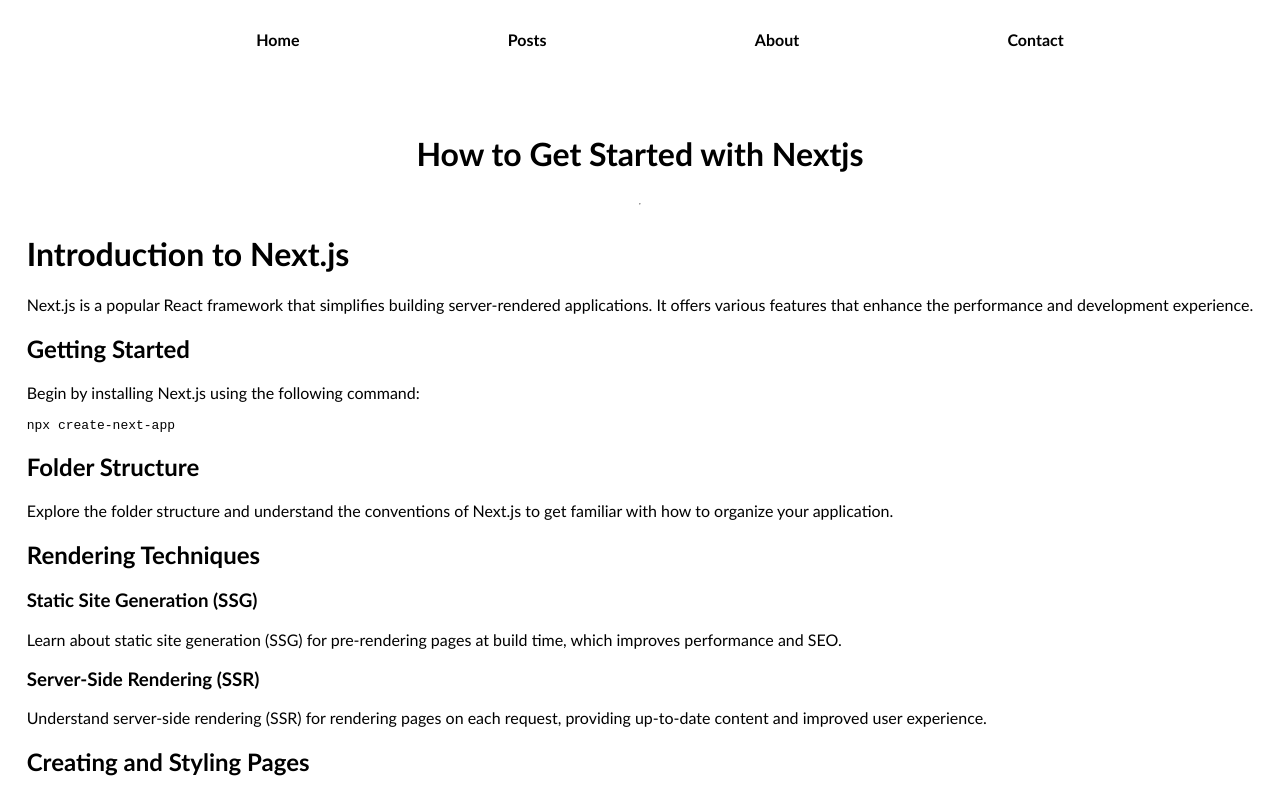
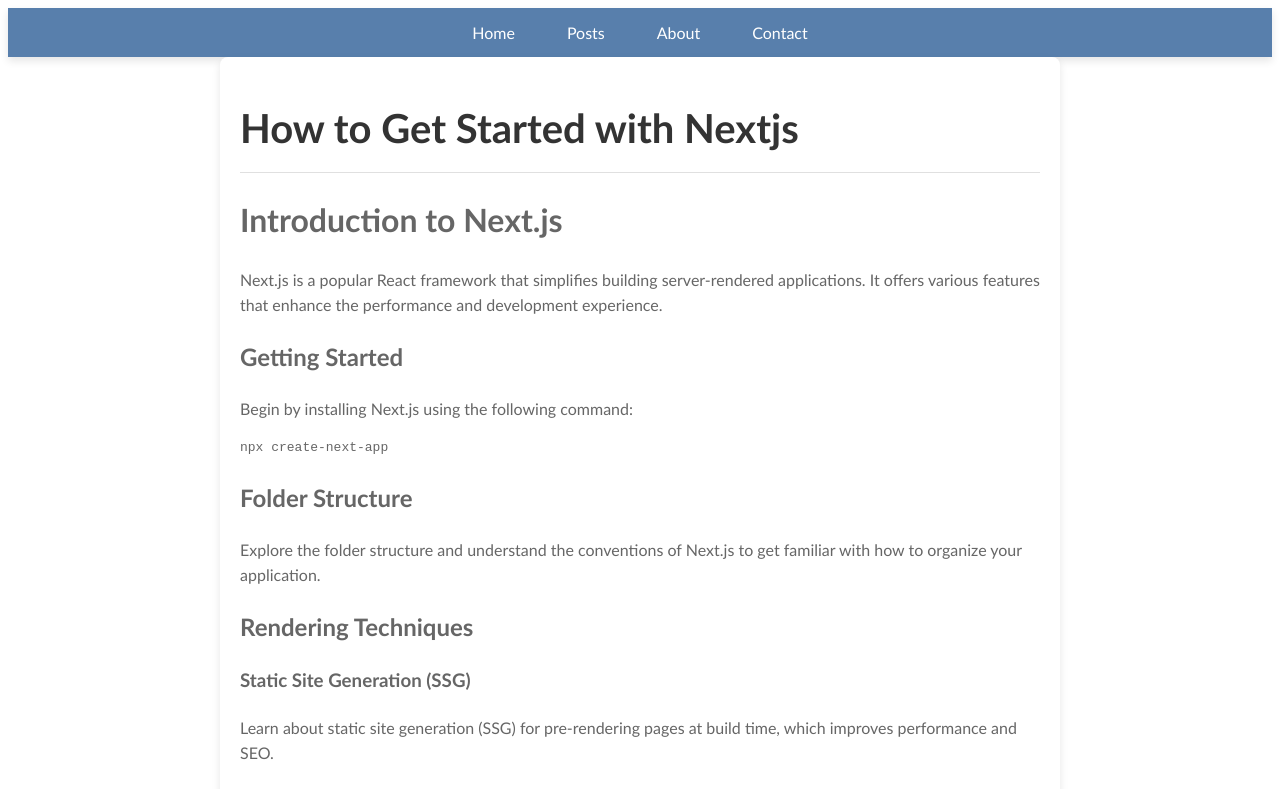
Before and after one commit to abdullahshafiq153/dev-dossier, a Next.js app: page /blogposts/how-to-get-started-with-nextjs in a window 1280 px wide. Shown: the top 789 px of the page. Built offline with nearby package versions, Linux system fonts and the light colour scheme.

Commit message:
styling and code cleaning

```diff
--- a/components/Navbar.js
+++ b/components/Navbar.js
@@ -1,6 +1,6 @@
 import React from "react";
 import Link from "next/link";
-import Styles from "../styles/Home.module.css";
+import Styles from "../styles/Navbar.module.css";
 
 const Navbar = () => {
   return (
--- a/pages/blogposts/[slug].js
+++ b/pages/blogposts/[slug].js
@@ -16,9 +16,13 @@
 
   return (
     <div className={Styles.main}>
-      <h1>{blog && blog.title}</h1>
-      <hr />
-      {blog && <div dangerouslySetInnerHTML={createMarkup(blog.content)}></div>}
+      <h1 className={Styles.title}>{blog ? blog.title : "Loading..."}</h1>
+      <hr className={Styles.separator} />
+      {blog ? (
+        <div className={Styles.content} dangerouslySetInnerHTML={createMarkup(blog.content)}></div>
+      ) : (
+        <p className={Styles.loading}>Loading content...</p>
+      )}
     </div>
   );
 };
--- a/styles/Home.module.css
+++ b/styles/Home.module.css
@@ -1,32 +1,75 @@
-.navbar{
-    margin-top: 10px;
+/* Main container styling */
+.main {
+    display: flex;
+    flex-direction: column;
+    align-items: center;
+    min-height: 100vh;
+    background: linear-gradient(135deg, #f6f9fc, #e9eff1);
+    padding: 20px;
   }
 
-.navbar ul {
-    margin-top: 30px;
+  /* Hero section styling */
+  .hero {
     display: flex;
-    justify-content: space-evenly;
-}
-.navbar ul li {
-    font-family: 'Trebuchet MS', 'Lucida Sans Unicode', 'Lucida Grande', 'Lucida Sans', Arial, sans-serif;
-    color:black;
-  text-decoration:none;
+    flex-direction: column;
+    align-items: center;
     text-align: center;
-  font-weight: bold;
-  list-style-type: none;
+    padding: 40px;
+    background: #ffffff;
+    border-radius: 8px;
+    box-shadow: 0 6px 12px rgba(0, 0, 0, 0.1);
+    margin-bottom: 40px; /* Added margin to separate from blog posts */
   }
 
-.navbar ul li a{
+  /* Hero content styling */
+  .heroContent {
+    max-width: 800px;
+  }
+
+  /* Hero title styling */
+  .heroTitle {
+    font-size: 3rem;
+    color: #333;
+    margin-bottom: 10px;
+  }
+
+  /* Hero subtitle styling */
+  .heroSubtitle {
+    font-size: 1.5rem;
+    color: #555;
+    margin-bottom: 20px;
+  }
+
+  /* Hero description styling */
+  .heroDescription {
+    font-size: 1.1rem;
+    color: #666;
+    margin-bottom: 30px;
+    line-height: 1.6;
+  }
+
+  /* Hero button styling */
+  .heroButton {
+    display: inline-block;
+    padding: 10px 20px;
+    font-size: 1rem;
+    color: #fff;
+    background-color: #0070f3;
+    border-radius: 5px;
     text-decoration: none;
-    color:black;
+    transition: background-color 0.3s ease, transform 0.3s ease;
   }
-.main{
-    min-height: 100vh;
-    flex: 1;
+
+  .heroButton:hover {
+    background-color: #005bb5;
+    transform: scale(1.05);
+  }
+
+  /* Blog posts section styling */
+  .blogPosts {
     display: flex;
     flex-direction: column;
-    justify-content: center;
-    align-items: center;
-    justify-content: flex-start;
-    padding-top: 3rem;
+    gap: 20px; /* Space between each post */
+    max-width: 1000px; /* Same max-width as hero section */
+    width: 100%;
   }
--- /dev/null
+++ b/styles/Navbar.module.css
@@ -0,0 +1,57 @@
+/* Navbar container styling */
+.navbar {
+  background-color: #587fac; /* Blue background color */
+  padding: 15px 20px;
+  display: flex;
+  justify-content: center;
+  align-items: center;
+  box-shadow: 0 4px 8px rgba(0, 0, 0, 0.1);
+}
+
+/* Navbar list styling */
+.navbar ul {
+  list-style: none;
+  margin: 0;
+  padding: 0;
+  display: flex;
+  gap: 20px;
+}
+
+/* Navbar list item styling */
+.navbar li {
+  margin: 0;
+}
+
+/* Navbar link styling */
+.navbar a {
+  text-decoration: none;
+  color: #ffffff; /* White text color */
+  font-size: 1rem;
+  font-weight: 500;
+  padding: 8px 16px;
+  transition: background-color 0.3s ease, color 0.3s ease;
+  border-radius: 4px;
+}
+
+/* Navbar link hover effect */
+.navbar a:hover {
+  background-color: #005bb5; /* Darker blue on hover */
+  color: #ffffff; /* Ensure text remains white on hover */
+}
+
+/* Responsive design adjustments */
+@media (max-width: 400px) {
+  .navbar {
+    padding: 10px;
+  }
+
+  .navbar ul {
+    flex-direction: column;
+    gap: 10px;
+  }
+
+  .navbar a {
+    font-size: 0.9rem;
+    padding: 10px;
+  }
+}
--- a/styles/Slug.module.css
+++ b/styles/Slug.module.css
@@ -1,10 +1,48 @@
-.main{
-    min-height: 100vh;
-    flex: 1;
-    display: flex;
-    flex-direction: column;
-    justify-content: center;
-    align-items: center;
-    justify-content: flex-start;
-    padding-top: 3rem;
-}
+/* Main container styling */
+.main {
+    max-width: 800px;
+    margin: 0 auto;
+    padding: 20px;
+    background: #ffffff;
+    border-radius: 8px;
+    box-shadow: 0 4px 8px rgba(0, 0, 0, 0.1);
+  }
+
+  /* Title styling */
+  .title {
+    font-size: 2.5rem;
+    color: #333;
+    margin-bottom: 20px;
+  }
+
+  /* Separator styling */
+  .separator {
+    border: 0;
+    height: 1px;
+    background: #e0e0e0;
+    margin: 20px 0;
+  }
+
+  /* Content styling */
+  .content {
+    color: #666;
+    line-height: 1.6;
+  }
+
+  /* Loading text styling */
+  .loading {
+    color: #999;
+    font-size: 1.2rem;
+    text-align: center;
+  }
+
+  /* Responsive adjustments */
+  @media (max-width: 600px) {
+    .main {
+      padding: 15px;
+    }
+
+    .title {
+      font-size: 2rem;
+    }
+  }
```
Also changed, not shown: pages/About.js (+19 -5 lines), pages/BlogPosts.js (+10 -10 lines), pages/Contact.js (+14 -17 lines), pages/index.js (+40 -33 lines), styles/About.module.css (added, +50 -0 lines), styles/Posts.module.css (+67 -21 lines). Lines whose indentation alone changed are shown as unchanged.
